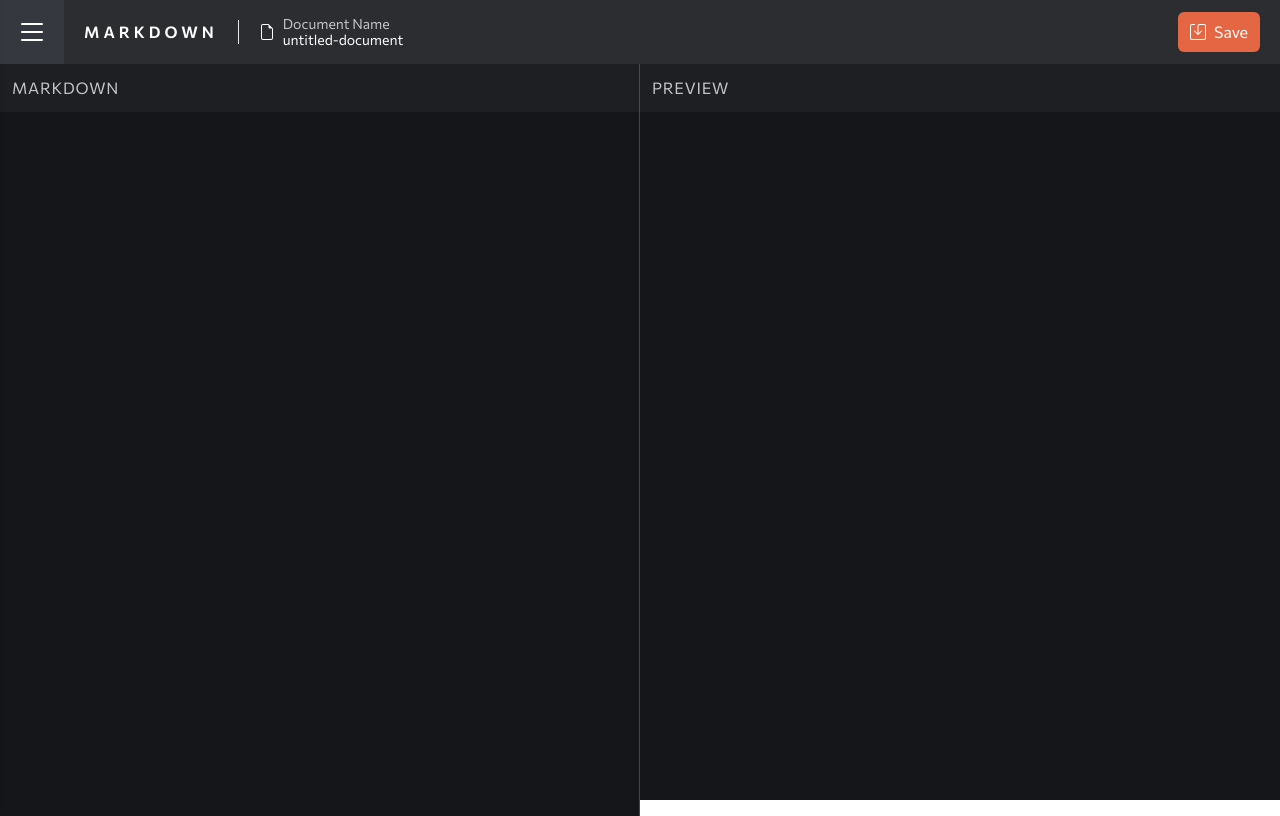
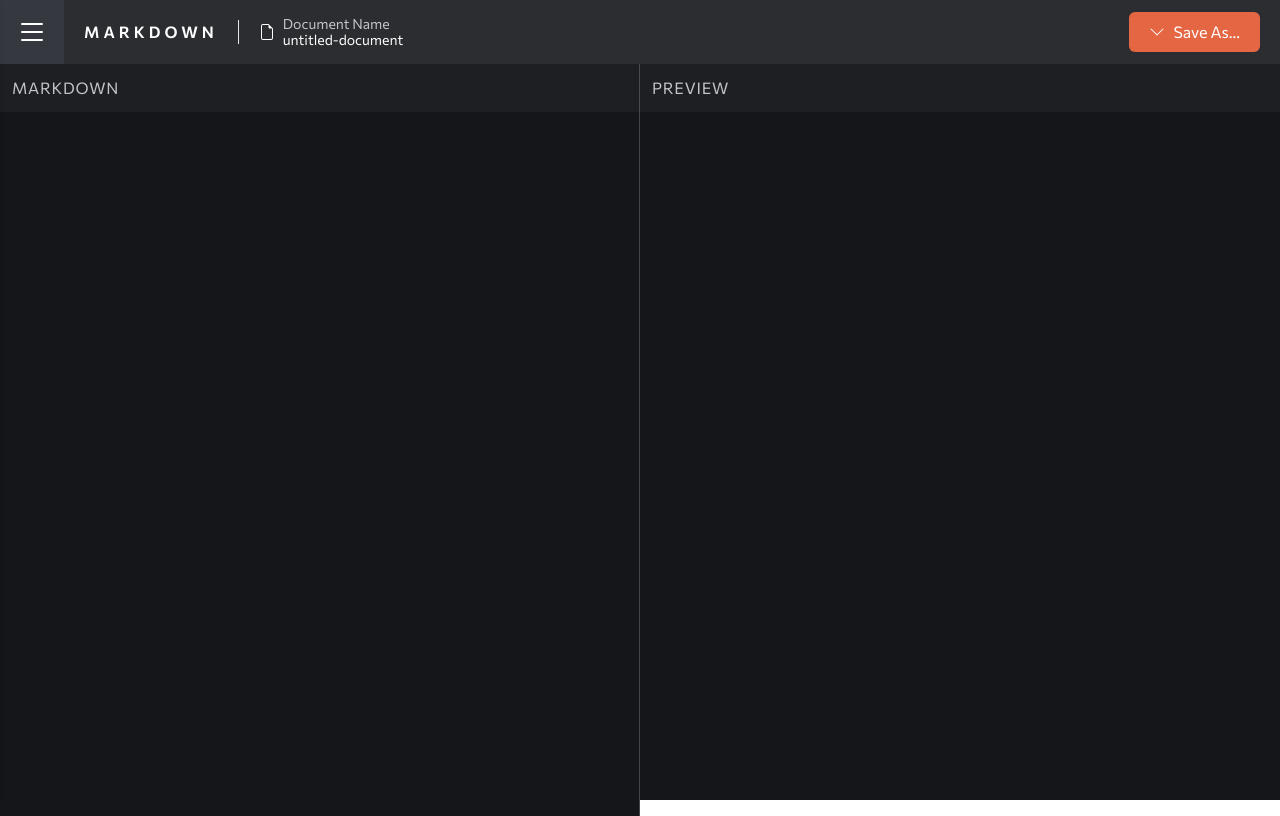
Before and after one commit to Jack-LP/markdown-editor, a React (Vite) app: page / in a window 1280 px wide. Built offline with nearby package versions, Linux system fonts and the light colour scheme.

Commit message:
Added file download options

```diff
--- a/src/components/Navbar.jsx
+++ b/src/components/Navbar.jsx
@@ -1,19 +1,27 @@
-import React, { useContext, useState } from 'react';
+import React, { useState } from 'react';
 import DocumentContext from '../../context/DocumentContext';
-import { List, Save, FileEarmark } from 'react-bootstrap-icons';
+import {
+  List,
+  ChevronDown,
+  ChevronUp,
+  FileEarmark,
+} from 'react-bootstrap-icons';
 
 const Navbar = ({ input, setTrayOpen, docTitle, setDocTitle }) => {
-  const saveDoc = () => {
+  const [menuOpen, setMenuOpen] = useState(false);
+
+  const saveDoc = (format) => {
     const link = document.createElement('a');
     const file = new Blob([input], { type: 'text/plain' });
     link.href = URL.createObjectURL(file);
-    link.download = `${docTitle}.md`;
+    link.download = `${docTitle}.${format}`;
     link.click();
     URL.revokeObjectURL(link.href);
+    setMenuOpen(false);
   };
 
   return (
-    <nav className='flex items-center justify-between gap-5 bg-charcoal-200'>
+    <nav className='flex items-center justify-between gap-5 bg-charcoal-200 pr-5'>
       <div className='flex items-center gap-5'>
         <button
           onClick={() => setTrayOpen((prev) => !prev)}
@@ -37,13 +45,34 @@ const Navbar = ({ input, setTrayOpen, docTitle, setDocTitle }) => {
           </div>
         </div>
       </div>
-      <button
-        onClick={saveDoc}
-        className='bg-myOrange py-2 px-3 rounded-md flex gap-2 items-center mr-5'
-      >
-        <Save />
-        Save
-      </button>
+      <div className='relative'>
+        <button
+          onClick={() => setMenuOpen((prev) => !prev)}
+          className='bg-myOrange py-2 px-5 rounded-md flex gap-2 items-center'
+        >
+          {menuOpen ? <ChevronUp /> : <ChevronDown />}
+          Save As...
+        </button>
+        <div
+          className={`${
+            menuOpen ? 'flex' : 'hidden'
+          } flex-col gap-2 absolute top-12 bg-charcoal-100 w-full p-2 rounded-md`}
+        >
+          <button
+            onClick={() => saveDoc('txt')}
+            className='border-[1px] border-white rounded-md py-1 z-10'
+          >
+            .txt
+          </button>
+          <button
+            onClick={() => saveDoc('md')}
+            className='border-[1px] border-white rounded-md py-1 z-10'
+          >
+            .md
+          </button>
+          <div className='absolute w-4 h-4 bg-charcoal-100 rotate-45 top-[3px] left-1/2 transform -translate-x-1/2 -translate-y-1/2'></div>
+        </div>
+      </div>
     </nav>
   );
 };
```
